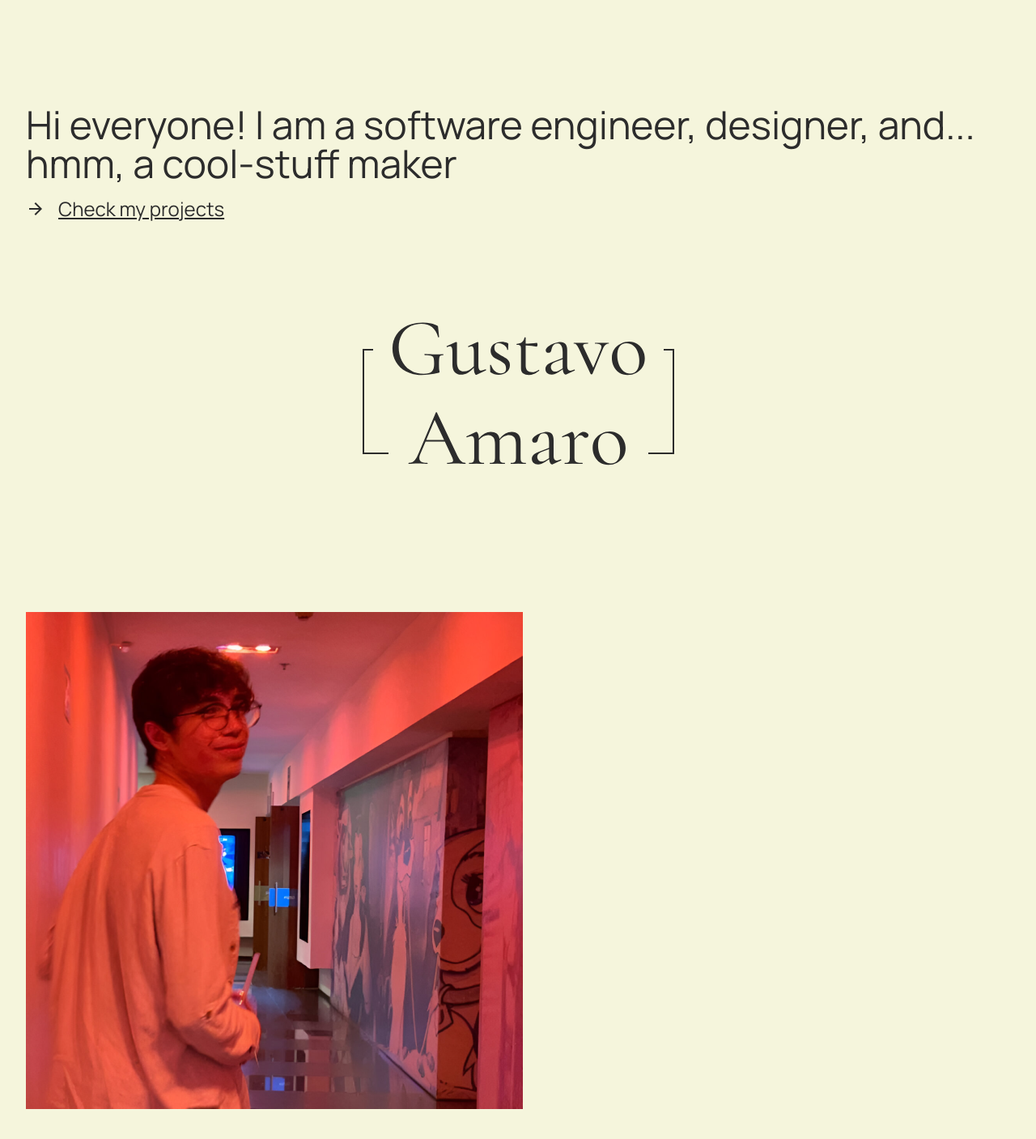
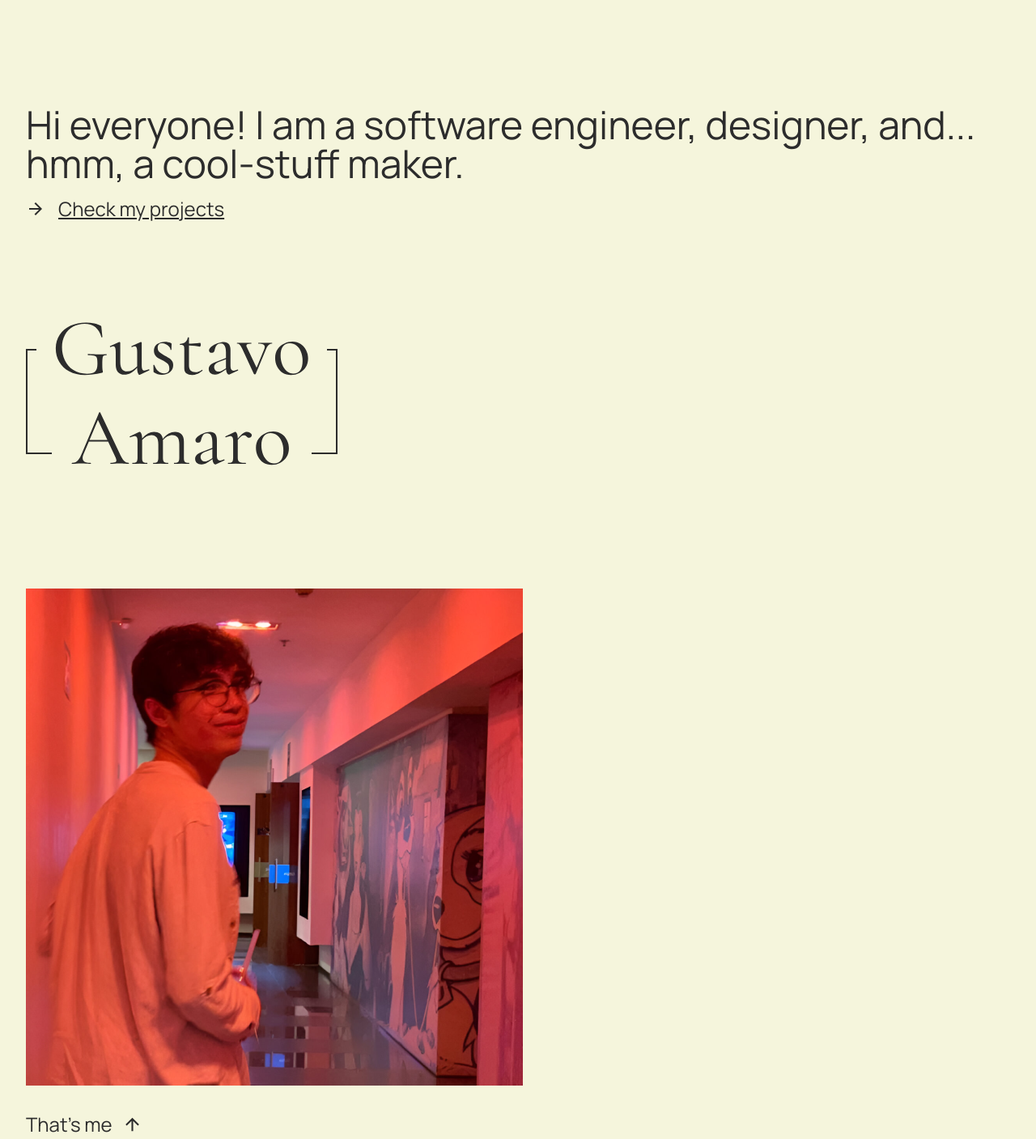
Before and after one commit to amarogu/mek, a Next.js app: page / in a window 1280 px wide. Shown: the part 80-1487 px from the top of the page at 81% size. Built offline with nearby package versions, Linux system fonts and the light colour scheme.

Commit message:
Refactor styling in About, Hero, and ProjectsIntro components

```diff
--- a/src/app/About.tsx
+++ b/src/app/About.tsx
@@ -7,7 +7,7 @@ import { useEffect } from 'react';
 
 export default function About() {
     return (
-        <section className='flex flex-col justify-center gap-8 h-[calc(100vh-84px)] min-h-[824px] px-8'>
+        <section className='flex flex-col justify-center gap-8 pb-24 px-8'>
             <Image src={GustavoAmaro} alt="Gustavo Amaro" />
             <div className='flex flex-col gap-4'>
                 <div className='flex text-2xl gap-3'>
--- a/src/app/Hero.tsx
+++ b/src/app/Hero.tsx
@@ -1,15 +1,45 @@
+import { useRef } from 'react';
 import ArrowForward from '../../public/arrow_forward.svg';
 import GustavoAmaro from '../../public/gustavo_amaro.svg';
 import Image from 'next/image';
+import gsap from 'gsap';
+import { useGSAP } from '@gsap/react';
 
 export default function Hero() {
+
+    const sub = useRef<HTMLDivElement>(null);
+
+    useGSAP(() => {
+        const tl = gsap.timeline({});
+        tl.to('.key', {
+            opacity: 1,
+            stagger: 0.05,
+            duration: 0.5,
+        }).to(sub.current, {
+            y: "0px",
+            opacity: 1,
+        }, '<=2');
+    }, [])
+
     return (
-        <section className="flex min-h-[723px] flex-col gap-24 h-[calc(100vh-84px)] items-center justify-center px-8">
+        <section className="flex min-h-[723px] flex-col gap-24 h-[calc(100vh-84px)] items-center sm:items-start justify-center px-8">
             <div className='flex flex-col gap-4'>
                 <h1 className="text-5xl">
-                    Hi everyone! I am a software engineer, designer, and... hmm, a cool-stuff maker
+                    {
+                    [
+                        "H", "i", " ", "e", "v", "e", "r", "y", "o", "n", "e", "!", " ",
+                        "I", " ", "a", "m", " ", "a", " ", "s", "o", "f", "t", "w", "a", "r", "e",
+                        " ", "e", "n", "g", "i", "n", "e", "e", "r", ",", " ",
+                        "d", "e", "s", "i", "g", "n", "e", "r", ",", " ",
+                        "a", "n", "d", "...", " ",
+                        "h", "m", "m", ",", " ",
+                        "a", " ", "c", "o", "o", "l", "-", "s", "t", "u", "f", "f", " ",
+                        "m", "a", "k", "e", "r", "."
+                    ].map((word, index) => (
+                        <span style={{opacity: 0}} className='key' key={index}>{word}</span>
+                    ))}
                 </h1>
-                <div className='flex gap-4'>
+                <div ref={sub} style={{transform: 'translateY(-100px)', opacity: 0}} className='flex gap-4'>
                     <Image src={ArrowForward} alt="Arrow Forward" />
                     <p className='underline text-2xl'>Check my projects</p>
                 </div>
--- a/src/app/ProjectsIntro.tsx
+++ b/src/app/ProjectsIntro.tsx
@@ -6,7 +6,7 @@ const cormorantGaramond = Cormorant_Garamond({weight: '400', subsets: ['latin']}
 
 export default function ProjectsIntro() {
     return (
-        <section className="px-8 h-[calc(100vh-84px)] flex flex-col justify-center">
+        <section className="px-8 pb-24 flex flex-col justify-center">
             <div className='border-t-2 border-text-200 pt-5 flex flex-col gap-6'>
                 <h2 className={`text-6xl ${cormorantGaramond.className}`}>Projects</h2>
                 <div className="flex gap-3">
```
